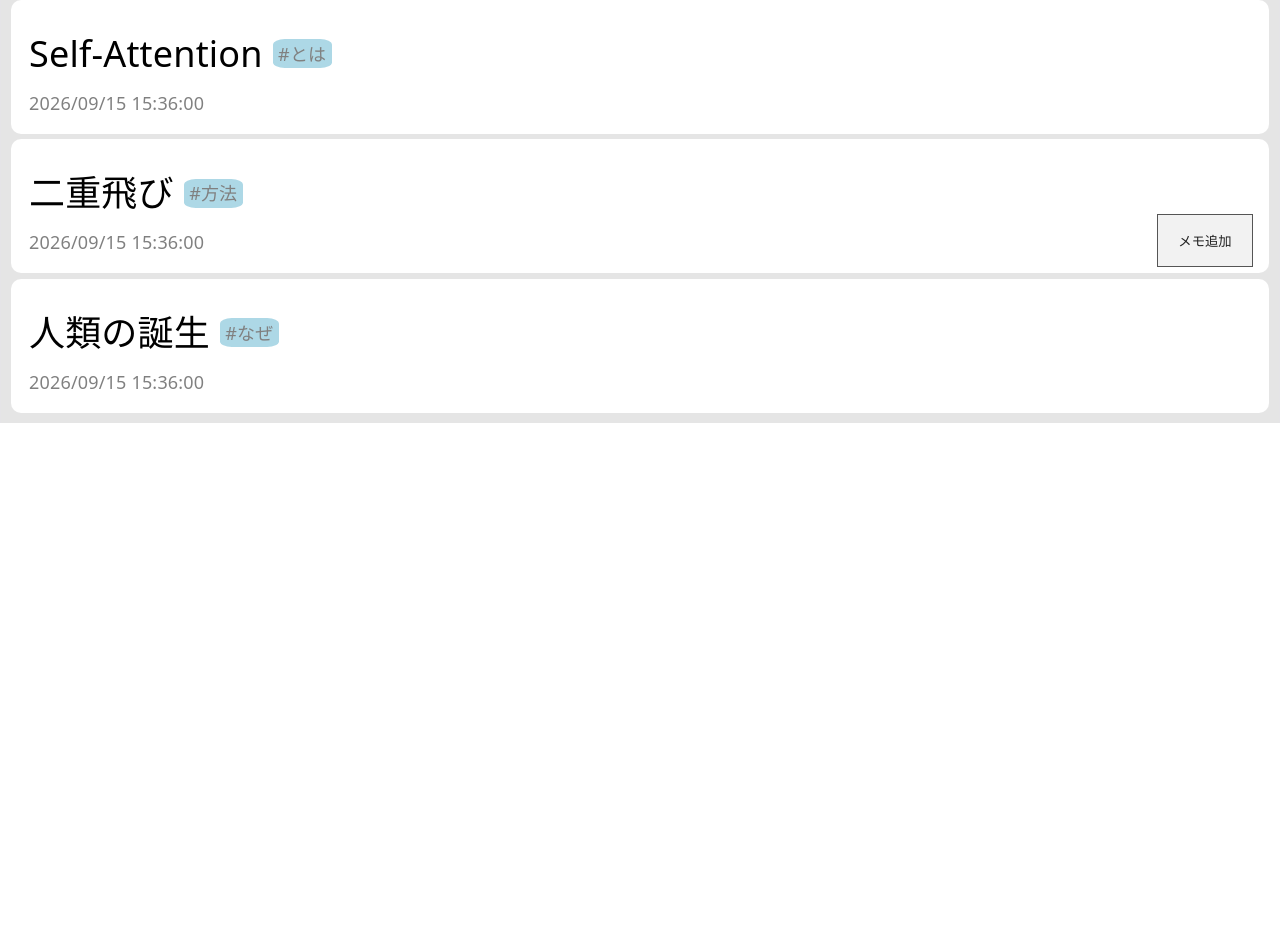
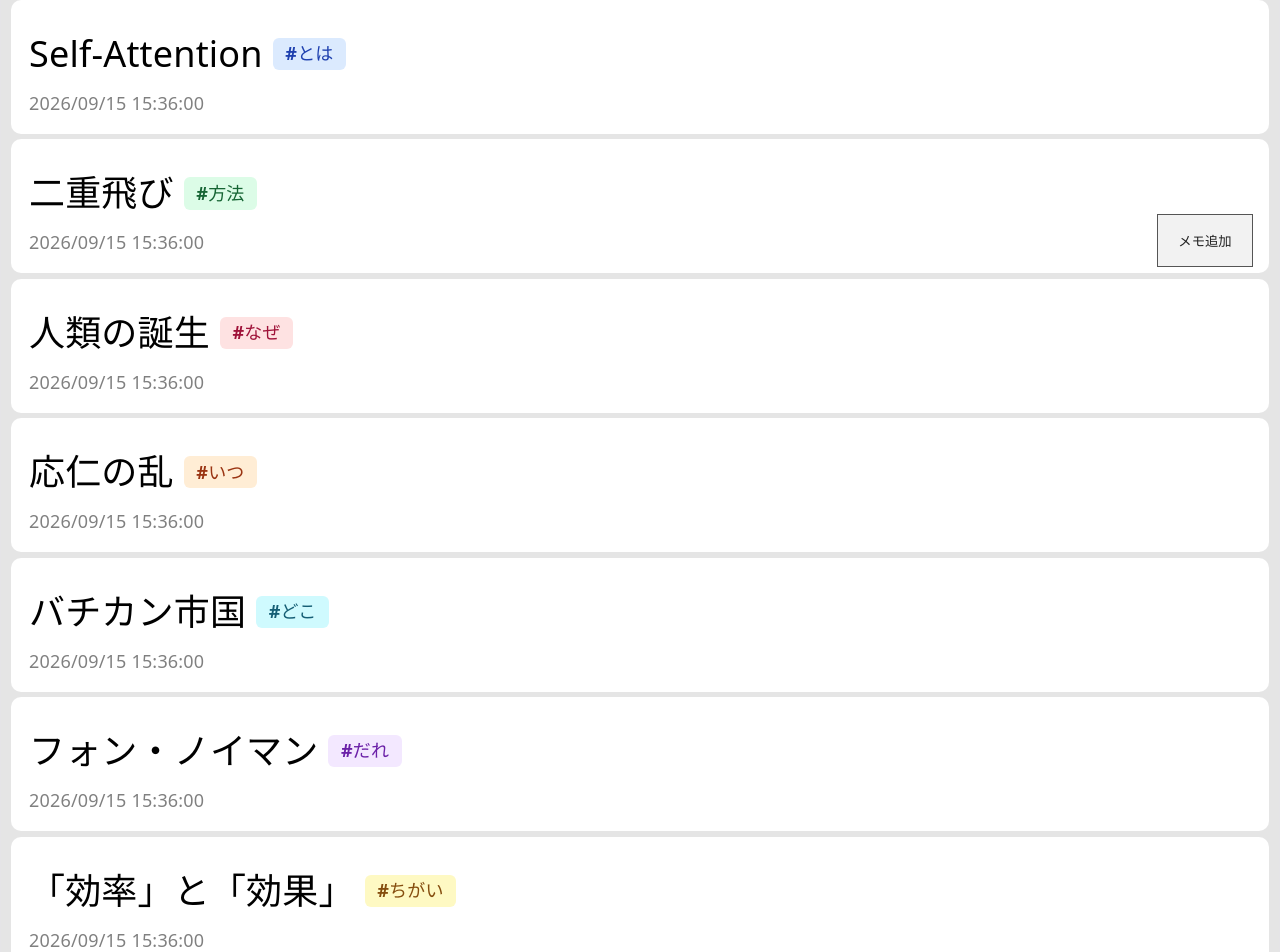
Before and after one commit to ak-2302/forgechu, a React (Vite) app in the folder vite-project/: page / in a window 1280 px wide. Shown: the part 506-1458 px from the top of the page. Before the commit the page ends 929 px from the top, so only its background shows below. Built offline with nearby package versions, Linux system fonts and the light colour scheme.

Commit message:
タグの追加と色分け

```diff
--- a/vite-project/src/App.tsx
+++ b/vite-project/src/App.tsx
@@ -45,6 +45,26 @@ function App() {
           date={"2026/09/15 15:36:00"}
           tags={["なぜ"]}
         ></MemoCard>
+        <MemoCard
+          textData={"応仁の乱"}
+          date={"2026/09/15 15:36:00"}
+          tags={["いつ"]}
+        ></MemoCard>
+        <MemoCard
+          textData={"バチカン市国"}
+          date={"2026/09/15 15:36:00"}
+          tags={["どこ"]}
+        ></MemoCard>
+        <MemoCard
+          textData={"フォン・ノイマン"}
+          date={"2026/09/15 15:36:00"}
+          tags={["だれ"]}
+        ></MemoCard>
+        <MemoCard
+          textData={"「効率」と「効果」"}
+          date={"2026/09/15 15:36:00"}
+          tags={["ちがい"]}
+        ></MemoCard>
       </div>
 
       <button id="add-memo-button" type="button">メモ追加</button>
--- a/vite-project/src/components/MemoCard.tsx
+++ b/vite-project/src/components/MemoCard.tsx
@@ -1,10 +1,11 @@
 import "./MemoCard.css";
 import MemoTag from "./MemoTag";
+import type { Tag } from "../tags";
 
 const MemoCard = (props: {
   textData: string;
   date: string;
-  tags: string[];
+  tags: Tag[];
 }) => {
   return (
     <div className="memo-card">
@@ -12,7 +13,7 @@ const MemoCard = (props: {
         <p className="memo-text">{props.textData}</p>
         <>
           {props.tags.map(tagging => (
-            <MemoTag tag={ tagging }></MemoTag>
+            <MemoTag key={tagging} tag={ tagging }></MemoTag>
           ))}
         </>
       </div>
--- a/vite-project/src/components/MemoTag.css
+++ b/vite-project/src/components/MemoTag.css
@@ -1,13 +1,21 @@
 .memotag {
-    display: block;
-    margin: 0.3em;
+    flex: none;
+    align-self: center;
+    margin-left: 10px;
+    padding: 0.3em 0.7em;
+    border-radius: 6px;
     font-size: 1em;
-    line-height: 1em;
-    border-radius: 20%;
-    background-color: lightblue;
-    color: gray;
-    padding: 0.3em;
-    height: 1em;
-    margin: auto 0;
-    margin-left: 10px;
+    line-height: 1.2;
+    font-weight: 700;
+    white-space: nowrap;
+    background-color: var(--memotag-bg, #e5e5e5);
+    color: var(--memotag-fg, #444444);
 }
+
+.memotag[data-tag="what"]  { --memotag-bg: #dbeafe; --memotag-fg: #1e40af; }
+.memotag[data-tag="how"]   { --memotag-bg: #dcfce7; --memotag-fg: #166534; }
+.memotag[data-tag="why"]   { --memotag-bg: #fee2e2; --memotag-fg: #9f1239; }
+.memotag[data-tag="when"]  { --memotag-bg: #ffedd5; --memotag-fg: #9a3412; }
+.memotag[data-tag="where"] { --memotag-bg: #cffafe; --memotag-fg: #155e75; }
+.memotag[data-tag="who"]   { --memotag-bg: #f3e8ff; --memotag-fg: #6b21a8; }
+.memotag[data-tag="which"] { --memotag-bg: #fef9c3; --memotag-fg: #854d0e; }
--- a/vite-project/src/components/MemoTag.tsx
+++ b/vite-project/src/components/MemoTag.tsx
@@ -1,10 +1,11 @@
 import "./MemoTag.css"
+import { TAG_KEY, type Tag } from "../tags"
 
 const MemoTag = (props: {
-  tag: string
+  tag: Tag
 }) => {
   return (
-    <div className="memotag">
+    <div className="memotag" data-tag={TAG_KEY[props.tag]}>
         #{props.tag}
     </div>
   );
--- /dev/null
+++ b/vite-project/src/tags.ts
@@ -0,0 +1,13 @@
+export const TAGS = ["とは", "方法", "なぜ", "いつ", "どこ", "だれ", "ちがい"] as const;
+
+export type Tag = (typeof TAGS)[number];
+
+export const TAG_KEY: Record<Tag, string> = {
+  とは: "what",
+  方法: "how",
+  なぜ: "why",
+  いつ: "when",
+  どこ: "where",
+  だれ: "who",
+  ちがい: "which",
+};
```
